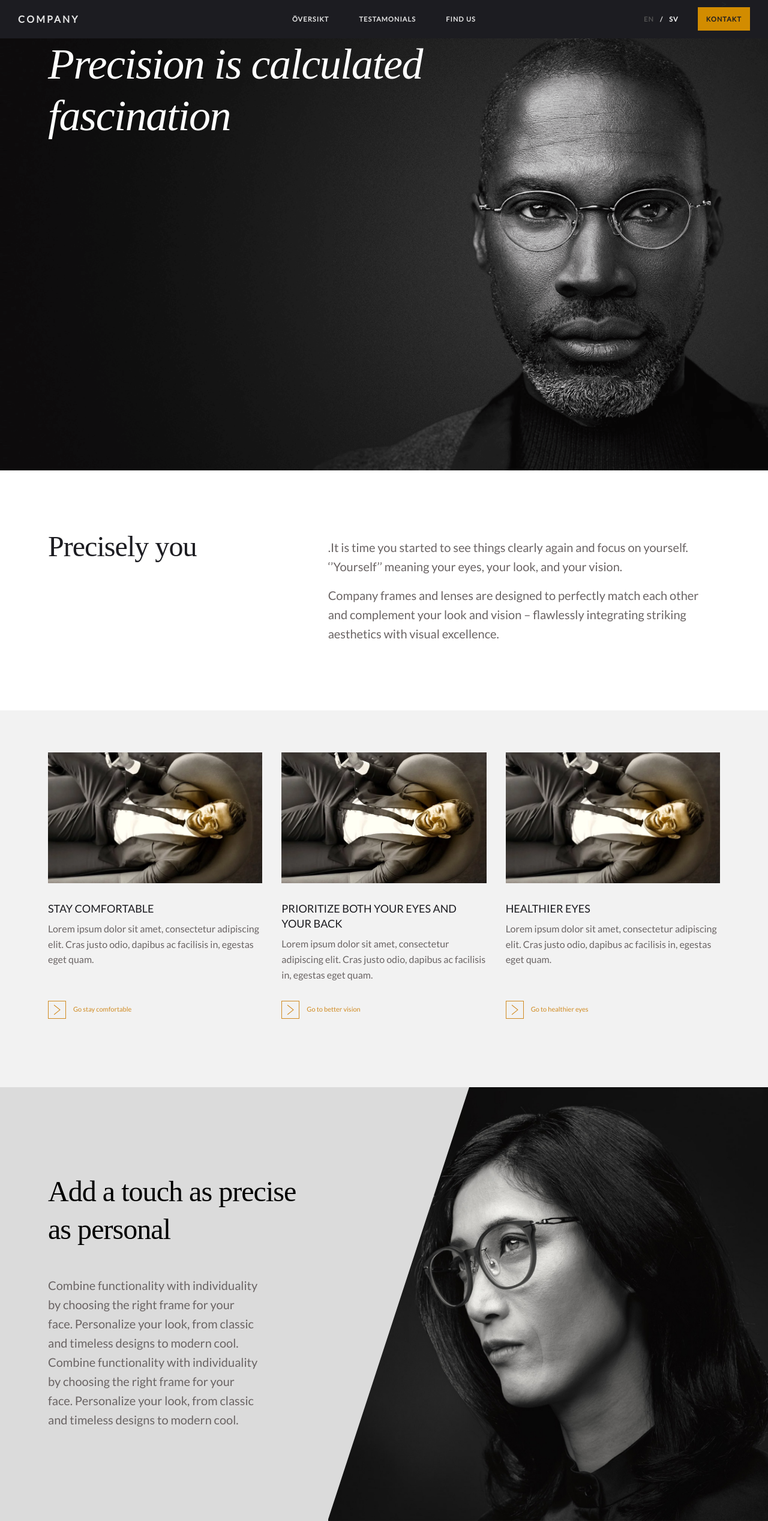
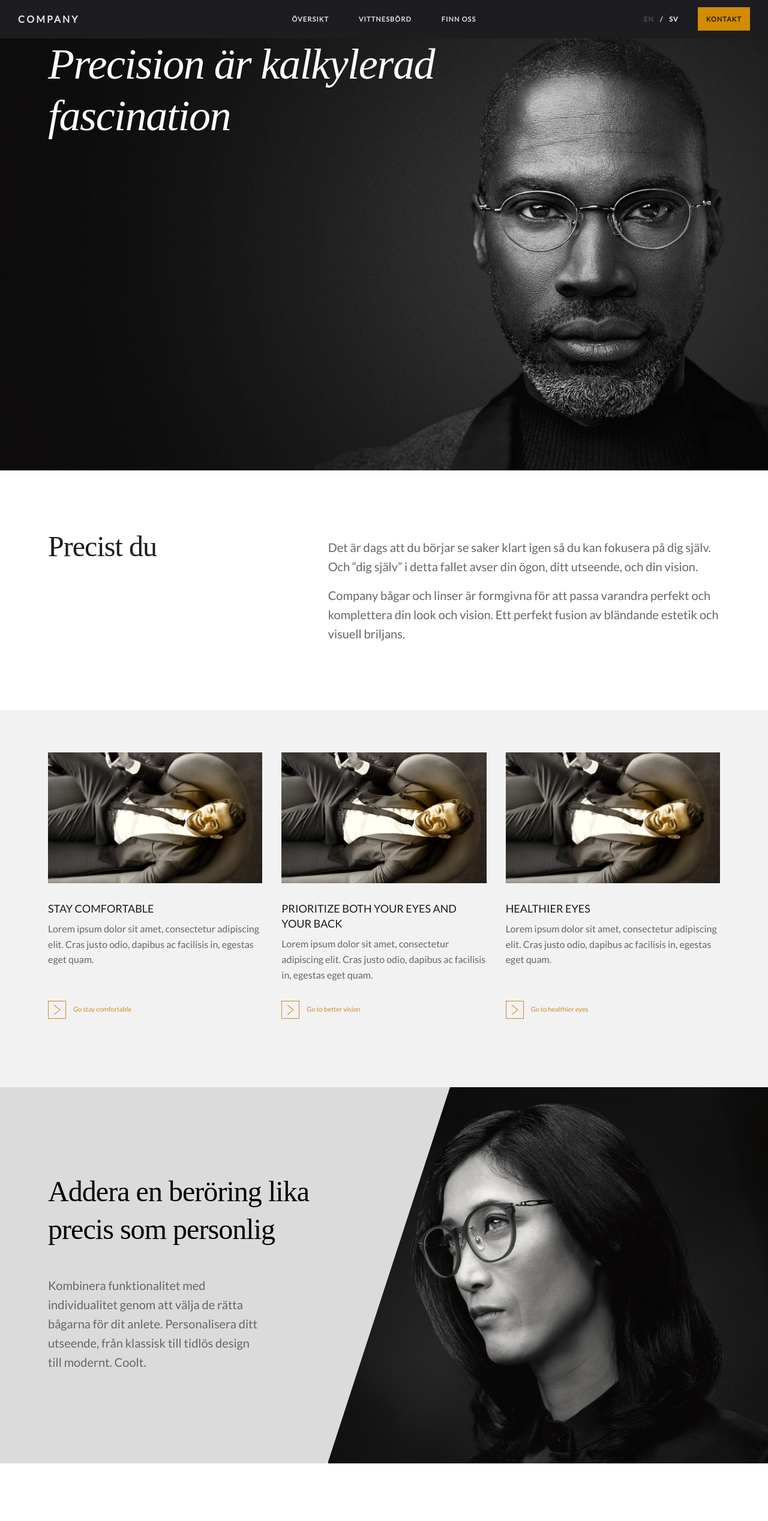
Before and after one commit to stefankarlberg/zooma, a React (Create React App) app: page / in a window 1280 px wide. Shown: the whole page at 60% size. After the commit the page ends 2471 px from the top, so only its background shows below. Built offline with nearby package versions, Linux system fonts and the light colour scheme; a web font is replaced by a local one.

Commit message:
Adds second language content.

```diff
--- a/src/components/blog.js
+++ b/src/components/blog.js
@@ -1,5 +1,5 @@
 import React from 'react';
-import { Container, Row, Col } from 'reactstrap';
+import { Row, Col } from 'reactstrap';
 import arrow from '../arrow.svg';
 import image from '../blog.png';
 
--- a/src/components/header.js
+++ b/src/components/header.js
@@ -1,15 +1,23 @@
-import React from 'react';
-import { Jumbotron } from 'reactstrap';
-import bg from '../bg_image_desktop.png';
+import React, { Component } from 'react';
+import { LanguageContext } from '../context/LanguageContext.js';
 
-const Header = (props) => {
-  return (
-      <div className="hero">
-         <div className="container-fluid-zooma">
-            <h1 className="hero-title">Precision is calculated fascination</h1>
-        </div>
-      </div>
-  );
-};
+class Header extends Component {
+  constructor(props) {
+    super(props);
+    this.state = {  }
+  }
+  static contextType = LanguageContext
+  render() {
+    const { content } = this.context;
+
+    return (
+      <div className="hero" title={content.hero.h1}>
+      <div className="container-fluid-zooma">
+         <h1 className="hero-title">{content.hero.h1}</h1>
+     </div>
+   </div>
+     );
+  }
+}
 
 export default Header;
--- a/src/components/intro.js
+++ b/src/components/intro.js
@@ -1,24 +1,36 @@
-import React from 'react';
-import { Container, Row, Col } from 'reactstrap';
+import React, { Component }  from 'react';
+import { Row, Col } from 'reactstrap';
+import { LanguageContext } from '../context/LanguageContext.js';
 
-const Intro = (props) => {
-  return (
-    <div className="container-fluid-zooma">
+
+class Intro extends Component {
+  constructor(props) {
+    super(props);
+    this.state = {  }
+  }
+
+  static contextType = LanguageContext
+
+  render() {
+    const { content } = this.context;
+
+    return (
+      <div className="container-fluid-zooma">
       <Row className="mt-md-5 pt-md-5 mb-5 pb-5">
         <Col className="pl-0 pr-0" lg="5">
-          <h2 className="intro">Precisely you</h2>
+          <h2 className="intro">{content.intro.h3}</h2>
         </Col>
         <Col lg="7" className="px-0">
           <p className="intro mt-3">
-            .It is time you started to see things clearly again and focus on yourself. ‘’Yourself’’ meaning your eyes, your look, and your vision.
+          {content.intro.p}
           </p>
           <p className="intro">
-            Company frames and lenses are designed to perfectly match each other and complement your look and vision – flawlessly integrating striking aesthetics with visual excellence.
-          </p>
+          {content.intro.p1}</p>
         </Col>
       </Row>
     </div>
-  );
+     );
+  }
 }
 
 export default Intro;
--- a/src/components/last_section.js
+++ b/src/components/last_section.js
@@ -1,8 +1,7 @@
 import React from 'react';
-import { Container } from 'reactstrap';
 import serious from '../Serious-womanBW.jpg';
-import trekant from '../trekanten3.png';
 import fill from '../fill2.svg';
+import { LanguageContext } from '../context/LanguageContext.js';
 
 class LastSection extends React.Component {
   constructor(props){
@@ -10,6 +9,8 @@ class LastSection extends React.Component {
     this.state = { height: 0 };
     this.updateHeight = this.updateHeight.bind(this);
   }
+
+  static contextType = LanguageContext
 
   componentDidMount() {
     this.updateHeight();
@@ -30,10 +31,9 @@ class LastSection extends React.Component {
       console.log(this.state.height)
   }
 
+  render () {
 
-
-  render () {
-    const adjustHeight = this.state.height + 1;
+    const { content } = this.context;
 
     return (
       <div>
@@ -61,11 +61,9 @@ class LastSection extends React.Component {
         }}
         >
         <div className="col-lg-5 last-section-left-col ml-0 pl-0 pr-0">
-          <h2 className="last-section">Add a touch as precise as personal</h2>
+          <h2 className="last-section">{content.last.h2}</h2>
           <p className="last-section last-w">
-          Combine functionality with individuality by choosing the right frame for your face. Personalize your look, from classic and timeless designs to modern cool.
-          Combine functionality with individuality by choosing the right frame for your face. Personalize your look, from classic and timeless designs to modern cool.
-
+          {content.last.p}
           </p>
         </div>
         <div className="col-7 d-none d-lg-block last-section-diagonal">
--- a/src/components/nav.js
+++ b/src/components/nav.js
@@ -1,4 +1,4 @@
-import React, { useState, Component } from 'react';
+import React, { Component } from 'react';
 import {
   Collapse,
   Navbar,
@@ -11,11 +11,6 @@ import {
   Col,
  } from 'reactstrap';
  import { LanguageContext } from '../context/LanguageContext.js';
-//  import jsonData from './content_en.json';
-//  import jsonDataSE from './content_se.json';
-
-
-
 
 
  export default class Menu extends Component {
@@ -25,7 +20,6 @@ import {
     this.state = {
       prevScrollpos: window.pageYOffset,
       isOpen: false,
-      selectedLanguage: "swedish"
     };
   }
 
@@ -88,10 +82,10 @@ import {
                     <NavLink className="nav-menu-item-sm" href="http://www.zooma.se">{content.menu.one}</NavLink>
                   </NavItem>
                   <NavItem className="nav-li-sm">
-                    <NavLink className="nav-menu-item-sm" href="http://www.zooma.se">Testamonials</NavLink>
+                    <NavLink className="nav-menu-item-sm" href="http://www.zooma.se">{content.menu.two}</NavLink>
                   </NavItem>
                   <NavItem className="nav-li-sm">
-                    <NavLink className="nav-menu-item-sm" href="http://www.zooma.se">Find us</NavLink>
+                    <NavLink className="nav-menu-item-sm" href="http://www.zooma.se">{content.menu.three}</NavLink>
                   </NavItem>
                 </Nav>
               </Collapse>
@@ -107,10 +101,10 @@ import {
                     <NavLink className="nav-menu-item-lg" href="http://www.zooma.se"><span>{content.menu.one}</span></NavLink>
                   </NavItem>
                   <NavItem className="nav-li-lg">
-                    <NavLink className="nav-menu-item-lg" href="http://www.zooma.se"><span>Testamonials</span></NavLink>
+                    <NavLink className="nav-menu-item-lg" href="http://www.zooma.se"><span>{content.menu.two}</span></NavLink>
                   </NavItem>
                   <NavItem className="nav-li-lg">
-                    <NavLink className="nav-menu-item-lg" href="http://www.zooma.se"><span>Find us</span></NavLink>
+                    <NavLink className="nav-menu-item-lg" href="http://www.zooma.se"><span>{content.menu.three}</span></NavLink>
                   </NavItem>
                 </Nav>
               </Col>
@@ -130,7 +124,7 @@ import {
               <NavLink className={`${isSwedish ? "nav-lang-active" : "nav-lang-inactive"}`} onClick={setLanguage("swedish")} href="#"><span>SV</span></NavLink>
             </NavItem>
             <NavItem className="nav-li-lg-contact">>
-              <NavLink className="nav-menu-item-contact" href="#">KONTAKT</NavLink>
+              <NavLink className="nav-menu-item-contact" href="#">{content.menu.four}</NavLink>
             </NavItem>
           </Nav>
         </Navbar>
--- a/src/context/content_en.json
+++ b/src/context/content_en.json
@@ -11,7 +11,9 @@
   },
   "intro": {
     "h3": "Precisely you",
-    "p": "It is time you started to see things clearly again and focus on yourself. ‘’Yourself’’ meaning your eyes, your look, and your vision.\r Company frames and lenses are designed to perfectly match each other and complement your look and vision – flawlessly integrating striking aesthetics with visual excellence."
+    "p": "It is time you started to see things clearly again and focus on yourself. ‘’Yourself’’ meaning your eyes, your look, and your vision.",
+    "p1": "Company frames and lenses are designed to perfectly match each other and complement your look and vision – flawlessly integrating striking aesthetics with visual excellence."
+
   },
   "blog": [
     {
--- a/src/context/content_se.json
+++ b/src/context/content_se.json
@@ -2,16 +2,18 @@
   {
     "menu": {
       "one": "Översikt",
-      "two": "Testamonials",
-      "three": "Find us",
-      "four": "Contact"
+      "two": "Vittnesbörd",
+      "three": "Finn oss",
+      "four": "Kontakt"
     },
       "hero": {
-      "h1": "Precision is calculated fascination"
+      "h1": "Precision är kalkylerad fascination"
     },
     "intro": {
-      "h3": "Precisely you",
-      "p": "It is time you started to see things clearly again and focus on yourself. ‘’Yourself’’ meaning your eyes, your look, and your vision.\r Company frames and lenses are designed to perfectly match each other and complement your look and vision – flawlessly integrating striking aesthetics with visual excellence."
+      "h3": "Precist du",
+      "p": "Det är dags att du börjar se saker klart igen så du kan fokusera på dig själv. Och “dig själv” i detta fallet avser din ögon, ditt utseende, och din vision.",
+      "p1": "Company bågar och linser är formgivna för att passa varandra perfekt och komplettera din look och vision. Ett perfekt fusion av bländande estetik och visuell briljans."
+
     },
     "blog": [
       {
@@ -28,7 +30,7 @@
       }
     ],
     "last": {
-      "h2": "Add a touch as precise as personal",
-      "p": "Combine functionality with individuality by choosing the right frame for your face. Personalize your look, from classic and timeless designs to modern cool. Combine functionality with individuality by choosing the right frame for your face. Personalize your look, from classic and timeless designs to modern cool."
+      "h2": "Addera en beröring lika precis som personlig",
+      "p": "Kombinera funktionalitet med individualitet genom att välja de rätta bågarna för dit anlete. Personalisera ditt utseende, från klassisk till tidlös design till modernt. Coolt."
     }
   }
```
